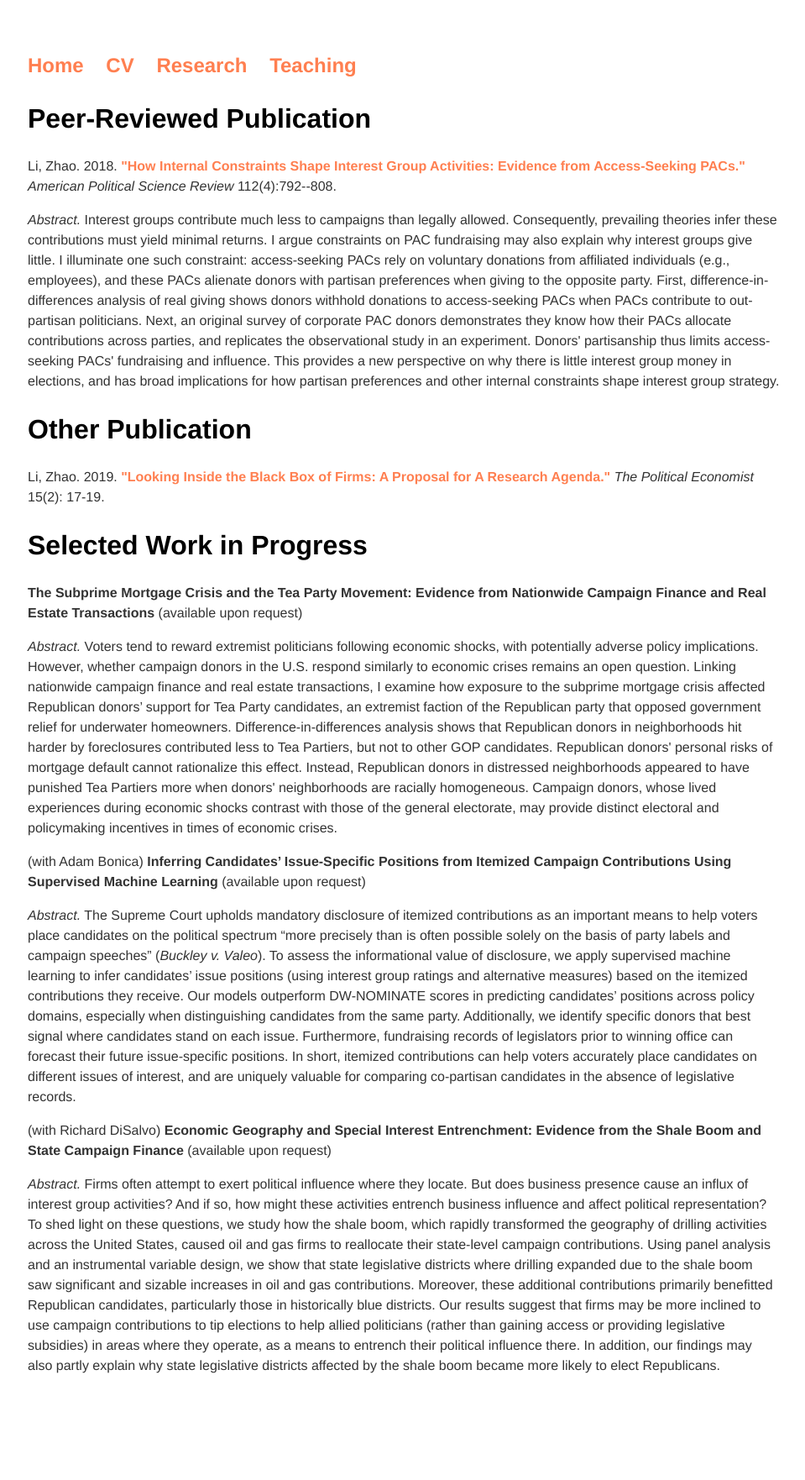
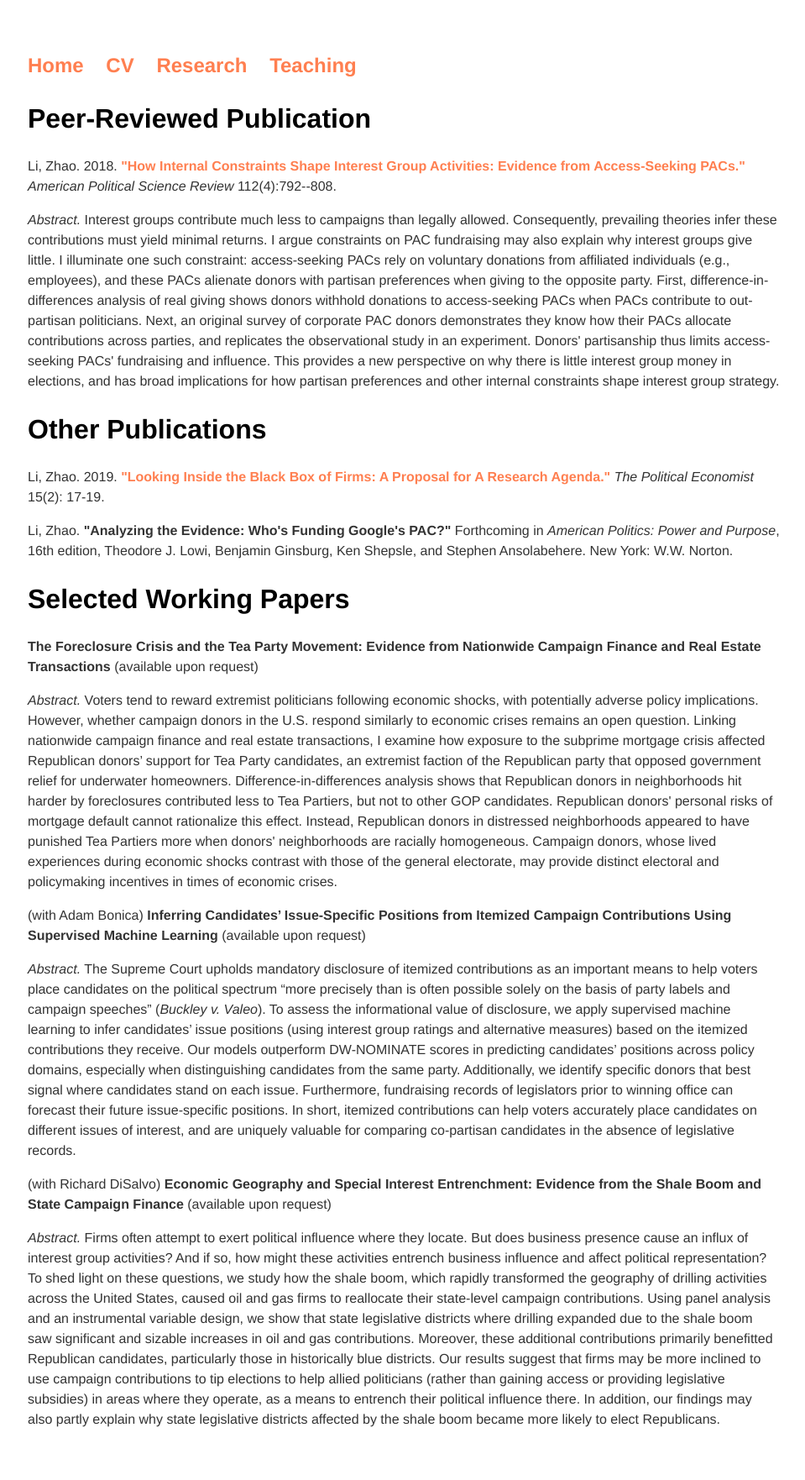
Before and after one commit to zhaoliresearch/zhaoliresearch.github.io, a Jekyll site: the page built from research/index.html, in a window 1280 px wide. Shown: the whole page at 84% size, without its empty margins (159-1118 px from the left). Built offline with Jekyll 4.4.1, drawn with Linux system fonts in a browser that asks for light colours; before the commit the page ends 1698 px from its top, so only the background shows below that.

Commit message:
Update index.html

```diff
--- a/research/index.html
+++ b/research/index.html
@@ -6,10 +6,11 @@ title: Zhao Li, Ph.D.
 <h2>Peer-Reviewed Publication</h2>
 <p>Li, Zhao. 2018. <b><a href="https://www.cambridge.org/core/journals/american-political-science-review/article/how-internal-constraints-shape-interest-group-activities-evidence-from-accessseeking-pacs/2DF966405543A54CE0BC8BDE18307B56">"How Internal Constraints Shape Interest Group Activities: Evidence from Access-Seeking PACs."</a></b> <i>American Political Science Review</i> 112(4):792--808.</p>
   <p><i>Abstract.</i> Interest groups contribute much less to campaigns than legally allowed. Consequently, prevailing theories infer these contributions must yield minimal returns. I argue constraints on PAC fundraising may also explain why interest groups give little. I illuminate one such constraint: access-seeking PACs rely on voluntary donations from affiliated individuals (e.g., employees), and these PACs alienate donors with partisan preferences when giving to the opposite party. First, difference-in-differences analysis of real giving shows donors withhold donations to access-seeking PACs when PACs contribute to out-partisan politicians. Next, an original survey of corporate PAC donors demonstrates they know how their PACs allocate contributions across parties, and replicates the observational study in an experiment. Donors' partisanship thus limits access-seeking PACs' fundraising and influence. This provides a new perspective on why there is little interest group money in elections, and has broad implications for how partisan preferences and other internal constraints shape interest group strategy.</p>
-<h2>Other Publication</h2>
+<h2>Other Publications</h2>
 <p>Li, Zhao. 2019. <b><a href="https://docs.google.com/viewer?a=v&pid=sites&srcid=dW1pY2guZWR1fHBvbGl0aWNhbC1lY29ub21pc3QtbmV3c2xldHRlcnxneDo2ZjY0NzVhMzJjNWE0NzZi">"Looking Inside the Black Box of Firms: A Proposal for A Research Agenda."</a></b> <i>The Political Economist</i> 15(2): 17-19.</p>
-<h2>Selected Work in Progress </h2>
-<p><b>The Subprime Mortgage Crisis and the Tea Party Movement: Evidence from Nationwide Campaign Finance and Real Estate Transactions</b> (available upon request)</p>
+<p>Li, Zhao. <b>"Analyzing the Evidence: Who's Funding Google's PAC?"</a></b> Forthcoming in <i>American Politics: Power and Purpose</i>, 16th edition, Theodore J. Lowi, Benjamin Ginsburg, Ken Shepsle, and Stephen Ansolabehere. New York: W.W. Norton.</p>
+<h2>Selected Working Papers </h2>
+<p><b>The Foreclosure Crisis and the Tea Party Movement: Evidence from Nationwide Campaign Finance and Real Estate Transactions</b> (available upon request)</p>
 <p><i>Abstract.</i> Voters tend to reward extremist politicians following economic shocks, with potentially adverse policy implications. However, whether campaign donors in the U.S. respond similarly to economic crises remains an open question. Linking nationwide campaign finance and real estate transactions, I examine how exposure to the subprime mortgage crisis affected Republican donors’ support for Tea Party candidates, an extremist faction of the Republican party that opposed government relief for underwater homeowners. Difference-in-differences analysis shows that Republican donors in neighborhoods hit harder by foreclosures contributed less to Tea Partiers, but not to other GOP candidates. Republican donors' personal risks of mortgage default cannot rationalize this effect. Instead, Republican donors in distressed neighborhoods appeared to have punished Tea Partiers more when donors' neighborhoods are racially homogeneous. Campaign donors, whose lived experiences during economic shocks contrast with those of the general electorate, may provide distinct electoral and policymaking incentives in times of economic crises.</p>
 <p>(with Adam Bonica) <b>Inferring Candidates’ Issue-Specific Positions from Itemized Campaign Contributions Using Supervised Machine Learning</b> (available upon request)</p>
 <p><i>Abstract.</i> The Supreme Court upholds mandatory disclosure of itemized contributions as an important means to help voters place candidates on the political spectrum “more precisely than is often possible solely on the basis of party labels and campaign speeches” (<i>Buckley v. Valeo</i>). To assess the informational value of disclosure, we apply supervised machine learning to infer candidates’ issue positions (using interest group ratings and alternative measures) based on the itemized contributions they receive. Our models outperform DW-NOMINATE scores in predicting candidates’ positions across policy domains, especially when distinguishing candidates from the same party. Additionally, we identify specific donors that best signal where candidates stand on each issue. Furthermore, fundraising records of legislators prior to winning office can forecast their future issue-specific positions. In short, itemized contributions can help voters accurately place candidates on different issues of interest, and are uniquely valuable for comparing co-partisan candidates in the absence of legislative records.</p>
```
